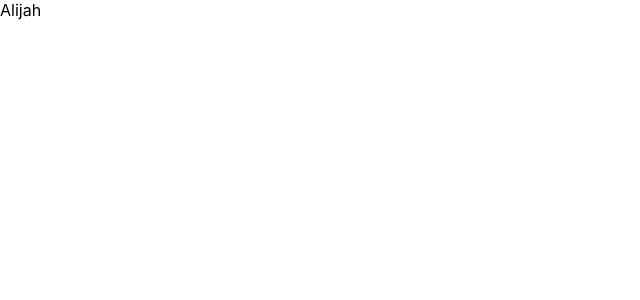
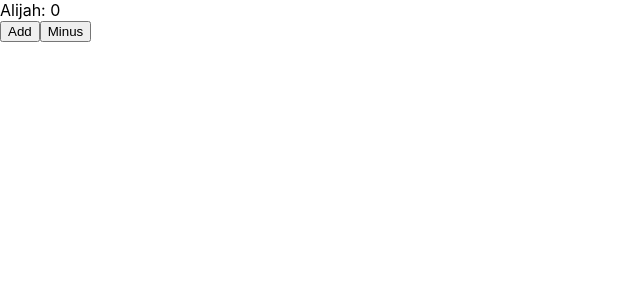
Before and after one commit to alijah-d/alijah-site, a Next.js app: page / in a window 1280 px wide. Shown: the top 300 px of the page, without its empty margins (0-640 px from the left). Built offline with nearby package versions, Linux system fonts and the light colour scheme.

Commit message:
Add Minus

```diff
--- a/pages/index.tsx
+++ b/pages/index.tsx
@@ -1,11 +1,32 @@
 import type { NextPage } from 'next'
 import Head from 'next/head'
 import Image from 'next/image'
+import { useState } from 'react'
 import styles from '../styles/Home.module.css'
 
 const Home: NextPage = () => {
+  const [count, setCount] = useState(0)
   return (
-    <div>Alijah</div>
+    <div>
+      <div>
+        Alijah: {count}
+      </div>
+      <div>
+
+        <button onClick={() => {
+          setCount(count + 1)
+        }}>
+          Add
+        </button>
+
+        <button onClick={() => {
+          setCount(count - 1)
+        }}>
+          Minus
+        </button>
+
+      </div>
+    </div>
   )
 }
 
```
